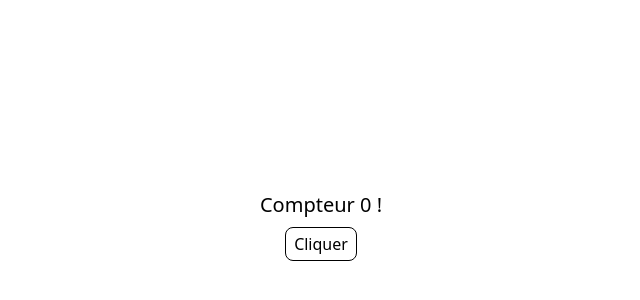
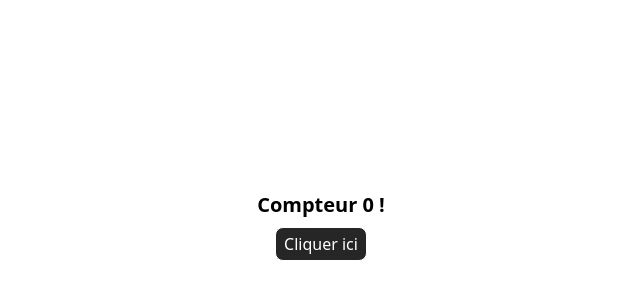
Before and after one commit to ArthurJenck/Hetic_IoT-LiveDashboard, a SvelteKit app in the folder front/: page / in a window 1280 px wide. Shown: the part 174-474 px from the top of the page, without its empty margins (319-959 px from the left). Built offline with nearby package versions, Linux system fonts and the light colour scheme.

Commit message:
initial style

```diff
--- a/front/src/routes/+page.svelte
+++ b/front/src/routes/+page.svelte
@@ -7,6 +7,6 @@
 </script>
 
 <div class="size-screen flex h-screen flex-col items-center justify-center gap-2">
-  <p class="text-xl">Compteur {count} !</p>
-  <button onclick={increment} class="rounded-lg border px-2 py-1">Cliquer</button>
+  <p class="text-xl font-semibold">Compteur {count} !</p>
+  <button onclick={increment} class="rounded-lg border px-2 py-1 text-white bg-neutral-800 cursor-pointer hover:bg-neutral-700">Cliquer ici</button>
 </div>
```
